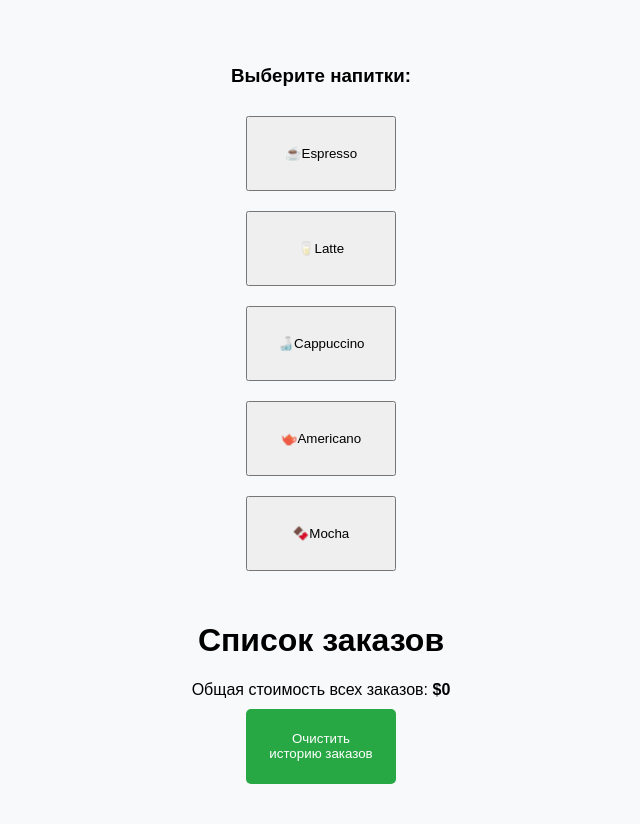
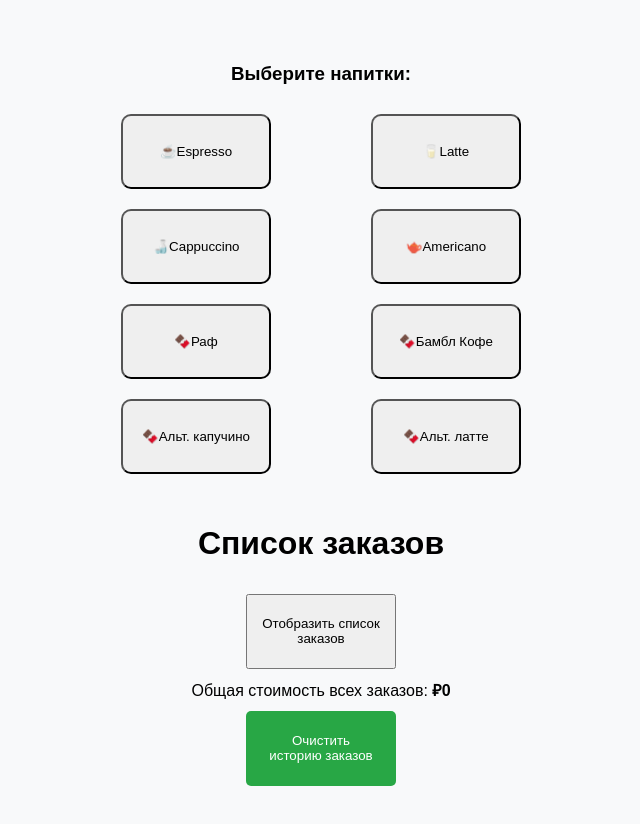
Before and after one commit to mindwideopen/agafonova-accountment, a React (Create React App) app: page / in a window 1280 px wide. Both pictures are taken after a click on the button "Сформировать заказ". Shown: the top 824 px of the page, without its empty margins (339-979 px from the left). Built offline with nearby package versions, Linux system fonts and the light colour scheme.

Commit message:
сделал кнопку отобразить заказы, скрыть заказы

```diff
--- a/src/App.css
+++ b/src/App.css
@@ -118,3 +118,11 @@ width: 100%;
   color: white;
   border: none;
 }
+.drinks-wrapper {
+  display: flex
+;
+  flex-wrap: wrap;
+  max-width: 500px;
+  justify-content: space-around;
+
+}
--- a/src/App.js
+++ b/src/App.js
@@ -251,8 +251,8 @@ const initialCoffeeDrinks = [
         name: "Espresso",
         icon: "☕",
         prices: {
-            floors: { M: 1, L: 2 },
-            all: { M: 3, L: 4 },
+            floors: { M: 70, L: 80 },
+            all: { M: 90, L: 100 },
         },
     },
     {
@@ -260,8 +260,8 @@ const initialCoffeeDrinks = [
         name: "Latte",
         icon: "🥛",
         prices: {
-            floors: { M: 5, L: 6 },
-            all: { M: 7, L: 8 },
+            floors: { M: 100, L: 120 },
+            all: { M: 120, L: 140 },
         },
     },
     {
@@ -269,8 +269,8 @@ const initialCoffeeDrinks = [
         name: "Cappuccino",
         icon: "🍶",
         prices: {
-            floors: { M: 10, L: 15 },
-            all: { M: 20, L: 25 },
+            floors: { M: 100, L: 120 },
+            all: { M: 120, L: 140 },
         },
     },
     {
@@ -278,25 +278,52 @@ const initialCoffeeDrinks = [
         name: "Americano",
         icon: "🫖",
         prices: {
-            floors: { M: 10, L: 15 },
-            all: { M: 20, L: 25 },
+            floors: { M: 70, L: 80 },
+            all: { M: 90, L: 100 },
         },
     },
     {
         id: 5,
-        name: "Mocha",
+        name: "Раф",
         icon: "🍫",
         prices: {
-            floors: { M: 10, L: 15 },
-            all: { M: 20, L: 25 },
+            floors: { M: 120, L: 140 },
+            all: { M: 140, L: 160 },
+        },
+    },
+    {
+        id: 6,
+        name: "Бамбл Кофе",
+        icon: "🍫",
+        prices: {
+            floors: { M: 140, L: 140 },
+            all: { M: 160, L: 160 },
+        },
+    },
+    {
+        id: 7,
+        name: "Альт. капучино",
+        icon: "🍫",
+        prices: {
+            floors: { M: 110, L: 140 },
+            all: { M: 130, L: 160 },
+        },
+    },
+    {
+        id: 8,
+        name: "Альт. латте",
+        icon: "🍫",
+        prices: {
+            floors: { M: 110, L: 140 },
+            all: { M: 130, L: 160 },
         },
     },
 ];
 
 const initialAdditions = [
-    { id: 1, name: "Корица", price: 1 },
-    { id: 2, name: "Сироп", price: 1 },
-    { id: 3, name: "Спешелти кофе", price: 1 },
+    { id: 1, name: "Корица", price: 0 },
+    { id: 2, name: "Сироп", price: 10 },
+    { id: 3, name: "Спешелти кофе", price: 20 },
 ];
 
 function App() {
@@ -307,6 +334,7 @@ function App() {
     const [isSelecting, setIsSelecting] = useState(false);
     const [isModalOpen, setIsModalOpen] = useState(false);
     const [selectedDrink, setSelectedDrink] = useState(null);
+    const [dispalyOrderList, setDispalyOrderList] = useState(false);
 
     useEffect(() => {
         try {
@@ -423,7 +451,7 @@ function App() {
                                     </div>
                                 ))}
                                 <div className="current-order-total">
-                                    Итог: ${calculateOrderTotal(currentOrder)}
+                                    Итог: ₽{calculateOrderTotal(currentOrder)}
                                 </div>
                                 <button
                                     className="add-order-button"
@@ -434,6 +462,7 @@ function App() {
                             </div>
                         )}
                         <h3>Выберите напитки:</h3>
+                        <div className='drinks-wrapper'>
                             {coffeeDrinks.map((drink) => (
                                 <button
                                     key={drink.id}
@@ -446,6 +475,7 @@ function App() {
                                     </div>
                                 </button>
                             ))}
+                        </div>
                     </>
                 )}
             </div>
@@ -453,7 +483,8 @@ function App() {
             <div className="right-panel">
                 <h1 className="title">Список заказов</h1>
                 <div className="order-list">
-                    {orderList.map((order, index) => (
+                    <button onClick={() => setDispalyOrderList(!dispalyOrderList)}>{!dispalyOrderList?'Отобразить список заказов': 'Скрыть список заказов'}</button>
+                     {dispalyOrderList && orderList.map((order, index) => (
                         <div key={index} className="order-item">
                             <span>{index + 1}</span>
                             <select>
@@ -474,7 +505,7 @@ function App() {
                     ))}
                 </div>
                 <div className="summary">
-                    Общая стоимость всех заказов: <strong>${calculateTotalCost()}</strong>
+                    Общая стоимость всех заказов: <strong>₽{calculateTotalCost()}</strong>
                 </div>
                 <button className="clear-history-button" onClick={clearOrderHistory}>
                     Очистить историю заказов
--- a/src/Modal.js
+++ b/src/Modal.js
@@ -79,7 +79,7 @@ export const Modal = ({ isOpen, onClose, onConfirm, drink, additions }) => {
                             }`}
                             onClick={() => toggleAddition(addition)}
                         >
-                            {addition.name} (+${addition.price})
+                            {addition.name} (+₽ {addition.price})
                         </button>
                     ))}
                 </div>
--- a/src/index.css
+++ b/src/index.css
@@ -10,4 +10,8 @@ button {
   margin: 10px;
   width: 150px;
   height: 75px;
+  cursor: pointer;
 }
+button.drink-button {
+  border-radius: 10px;
+}
```
Lines whose indentation alone changed are shown as unchanged.
